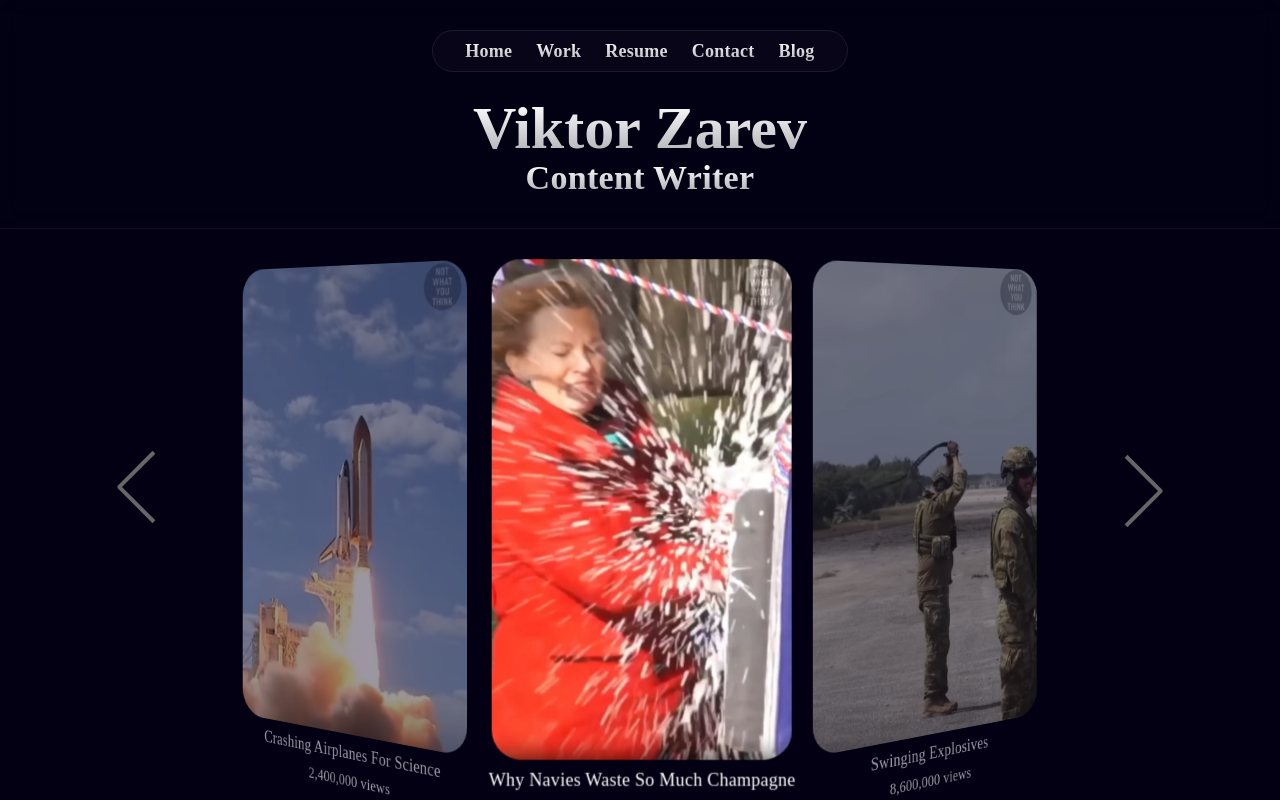
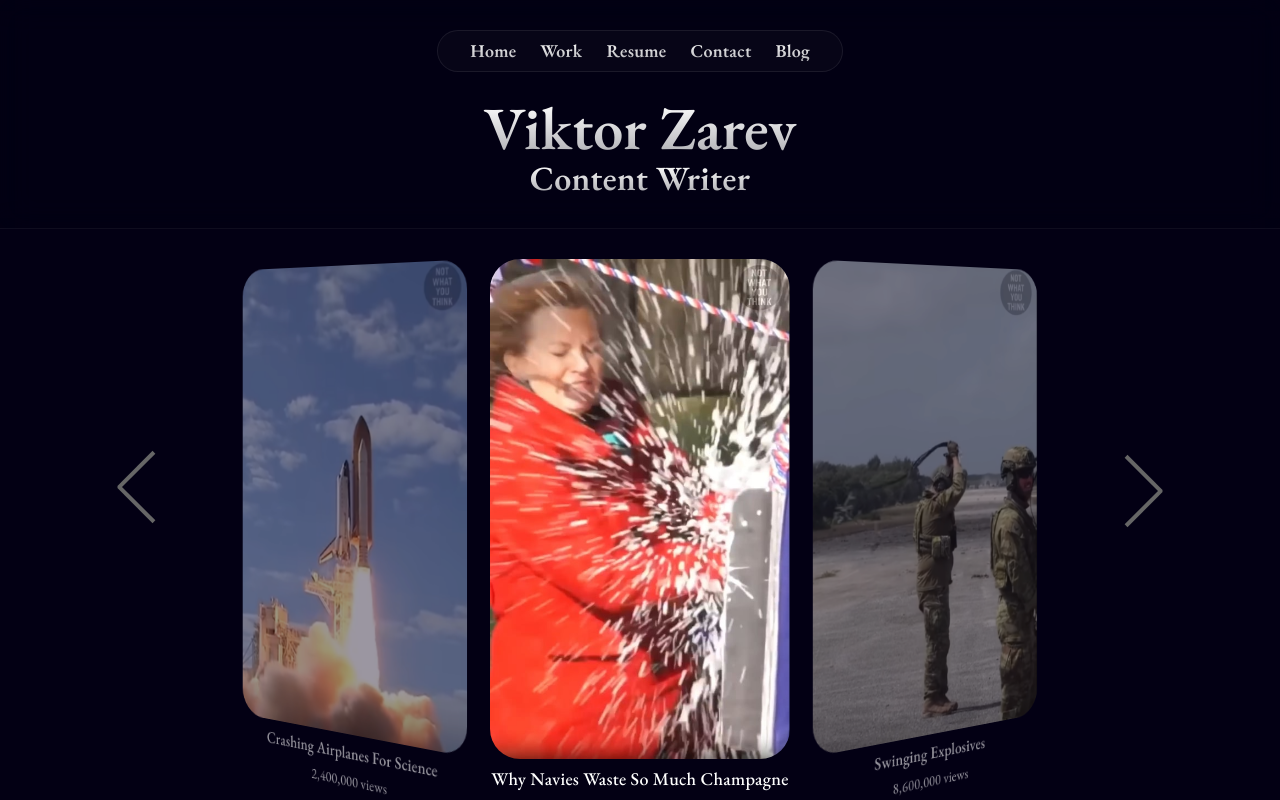
Before and after one commit to jeanmichelthompson/zarev-portfolio-app, an Angular app: page /home in a window 1280 px wide. Built offline with nearby package versions, Linux system fonts and the light colour scheme.

Commit message:
name of tab is now Viktor Zarev, not ViktorApp

```diff
--- a/src/index.html
+++ b/src/index.html
@@ -2,7 +2,7 @@
 <html lang="en">
 <head>
   <meta charset="utf-8">
-  <title>ViktorApp</title>
+  <title>Viktor Zarev</title>
   <base href="/">
   <meta name="viewport" content="width=device-width, initial-scale=1">
   <link rel="icon" type="image/x-icon" href="favicon.ico">
--- a/src/styles.css
+++ b/src/styles.css
@@ -1,6 +1,6 @@
 /* You can add global styles to this file, and also import other style files */
+@import url('https://fonts.googleapis.com/css2?family=Poppins:wght@400;500&display=swap');
+@import url('https://fonts.googleapis.com/css2?family=EB+Garamond:wght@400;500;600&display=swap');
 
 html, body { height: 100%; }
-body { margin: 0; font-family: Roboto, "Helvetica Neue", sans-serif; }
-@import url('https://fonts.googleapis.com/css2?family=Poppins:wght@400;500&display=swap');
-@import url('https://fonts.googleapis.com/css2?family=EB+Garamond:wght@400;500;600&display=swap');
+body { margin: 0; font-family: 'EB Garamond', serif; }
```
